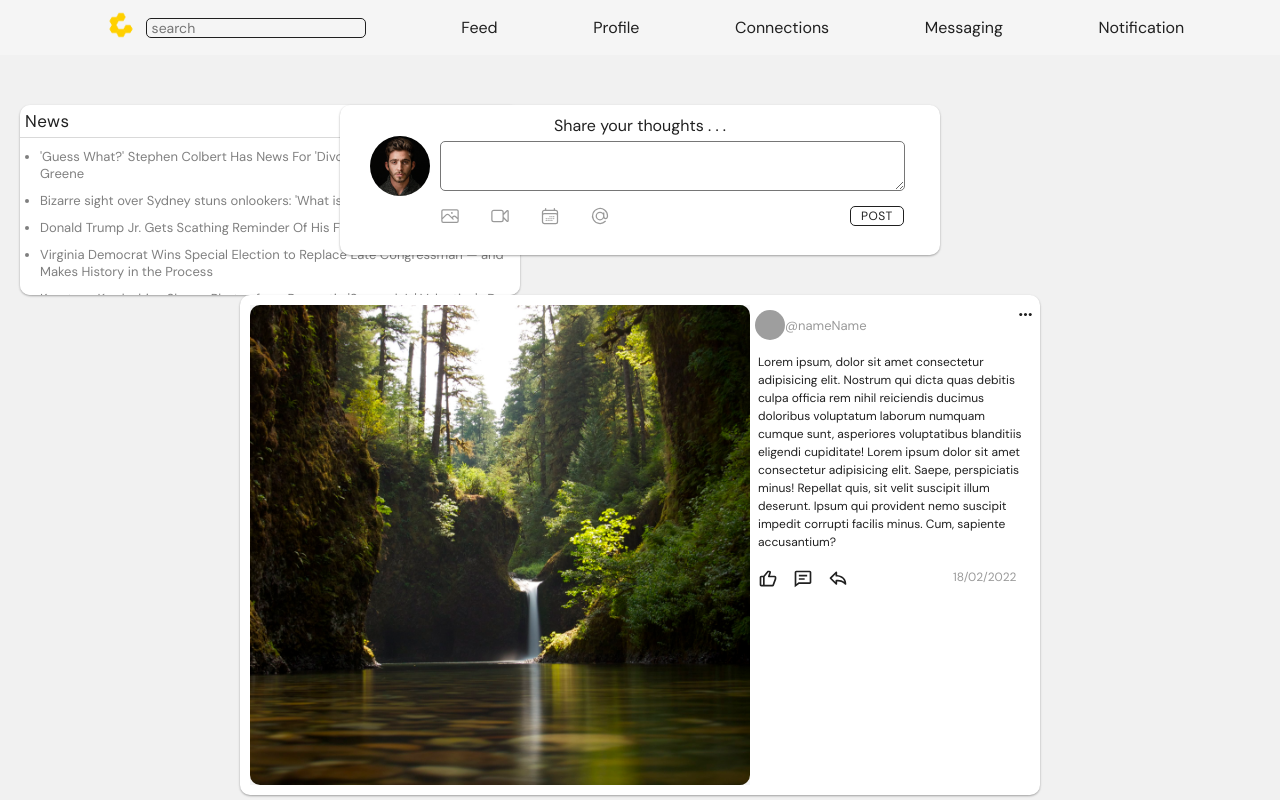
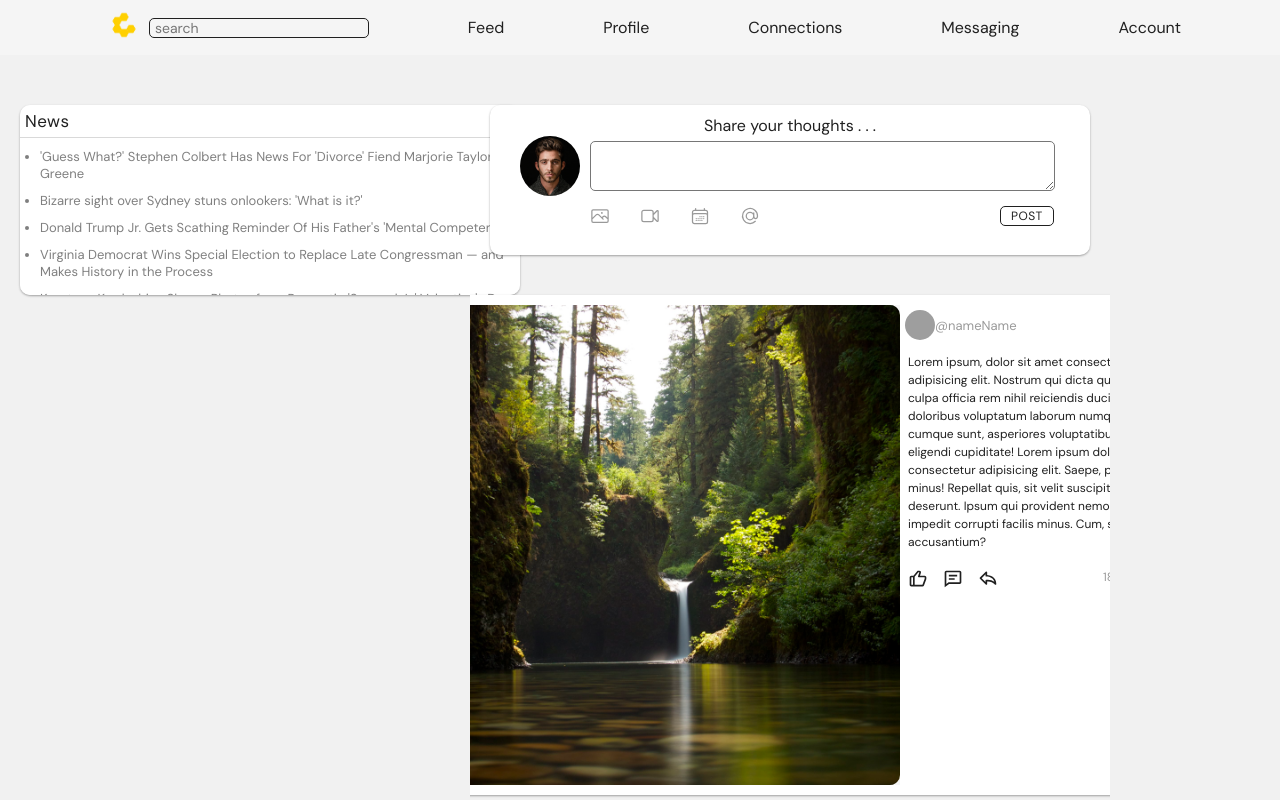
Before and after one commit to DiamondD7/socialmedia_client, a React (Vite) app: page /hub in a window 1280 px wide. Shown: the top 800 px of the page. Built offline with nearby package versions, Linux system fonts and the light colour scheme; grey boxes are pictures that could not be loaded.

Commit message:
changed the width of the feed

```diff
--- a/src/components/Home/Home Components/FeedContainers.jsx
+++ b/src/components/Home/Home Components/FeedContainers.jsx
@@ -7,6 +7,7 @@ import {
   BiCommentDetail,
   BiDotsHorizontalRounded,
 } from "react-icons/bi";
+
 const FeedContainers = () => {
   const [dotsModal, setDotsModal] = useState(false);
 
--- a/src/components/Home/Navigation/Nav.jsx
+++ b/src/components/Home/Navigation/Nav.jsx
@@ -29,7 +29,7 @@ const Nav = () => {
             </Link>
           </li>
           <li>Messaging</li>
-          <li>Notification</li>
+          <li>Account</li>
         </ul>
       </div>
     </div>
--- a/src/styles/homehubstyles.css
+++ b/src/styles/homehubstyles.css
@@ -7,9 +7,12 @@
 
 .components_wrapper {
   height: 100%;
+  width: 50%;
+  margin-left: 470px;
   background-color: #f1f1f1;
   padding-top: 50px;
-  overflow: auto;
+  overflow-y: auto;
+  overflow-x: hidden;
 }
 
 .status-container__wrapper {
```
